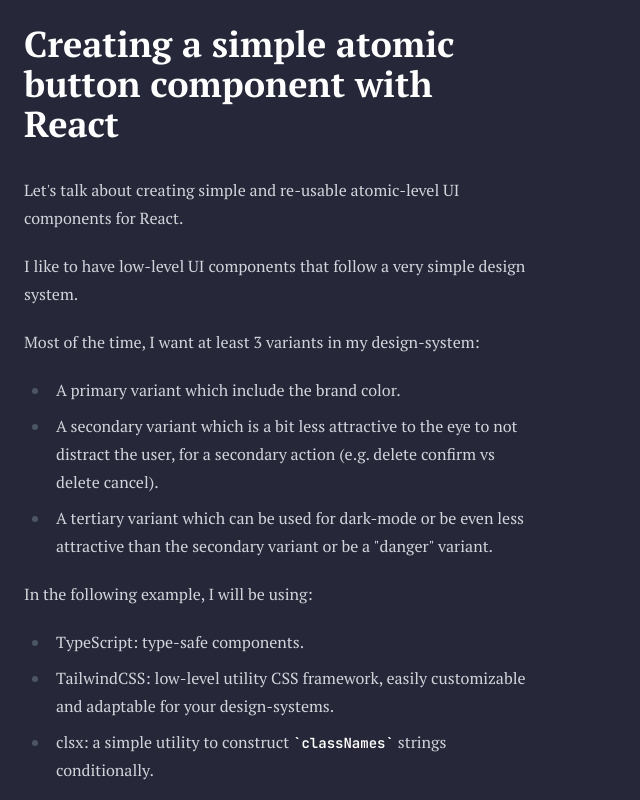
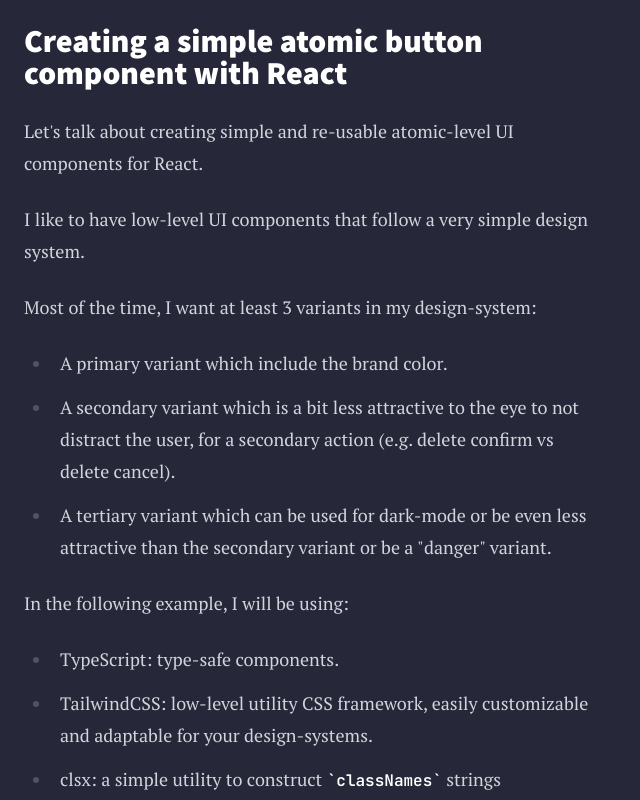
Before and after one commit to TotomInc/js-garden-next, a Next.js app: page /posts/create-a-simple-atomic-button-component-with-react in a window 1280 px wide. Shown: the top 800 px of the page, without its empty margins (0-640 px from the left). Built offline with nearby package versions, Linux system fonts and the light colour scheme; a web font is replaced by a local one.

Commit message:
Update post typography

```diff
--- a/pages/posts/[slug].tsx
+++ b/pages/posts/[slug].tsx
@@ -38,7 +38,7 @@ const PostPage: NextPage<{ post: Post }> = ({ post }) => {
   }
 
   return (
-    <article className="prose prose-invert px-6 py-6 prose-pre:px-0 prose-pre:py-0">
+    <article className="prose prose-lg prose-invert px-6 py-6 prose-headings:font-assistant prose-h1:text-[32px] prose-h1:font-black prose-pre:px-0 prose-pre:py-0">
       <Markdown content={post.content} />
     </article>
   );
```
